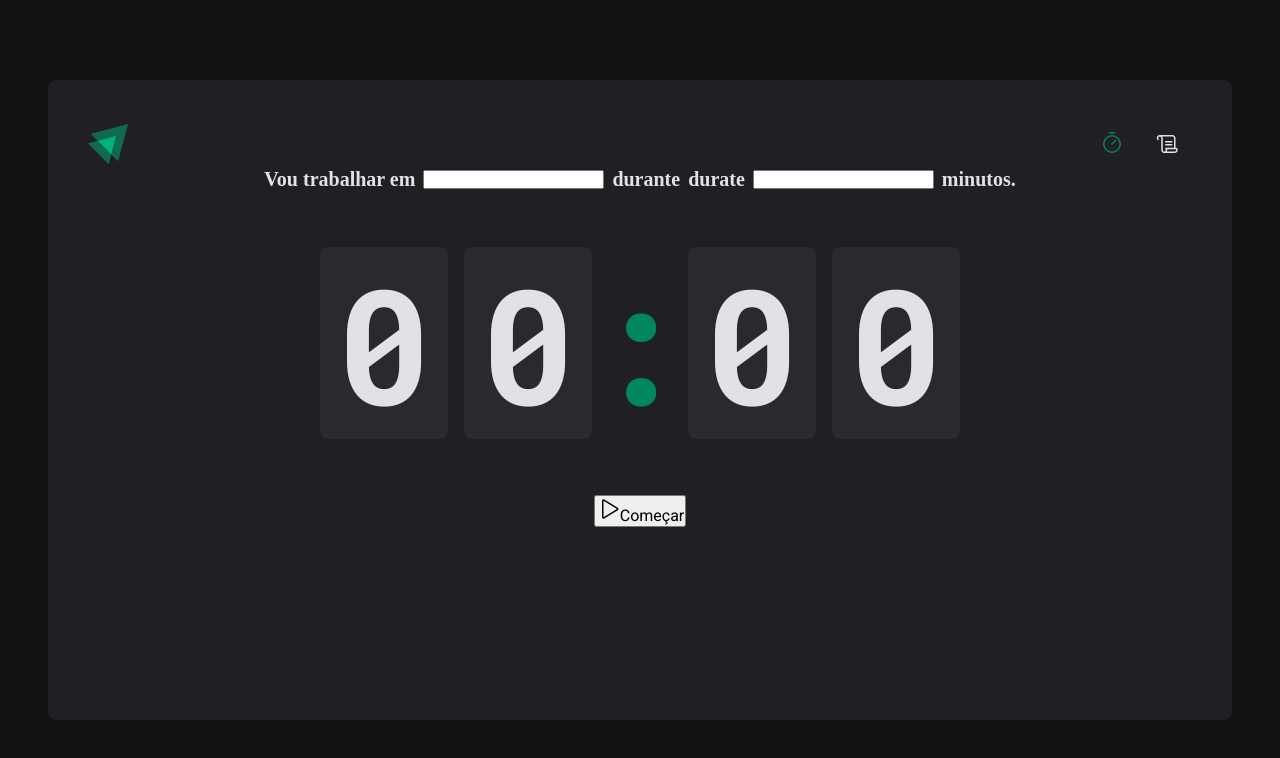
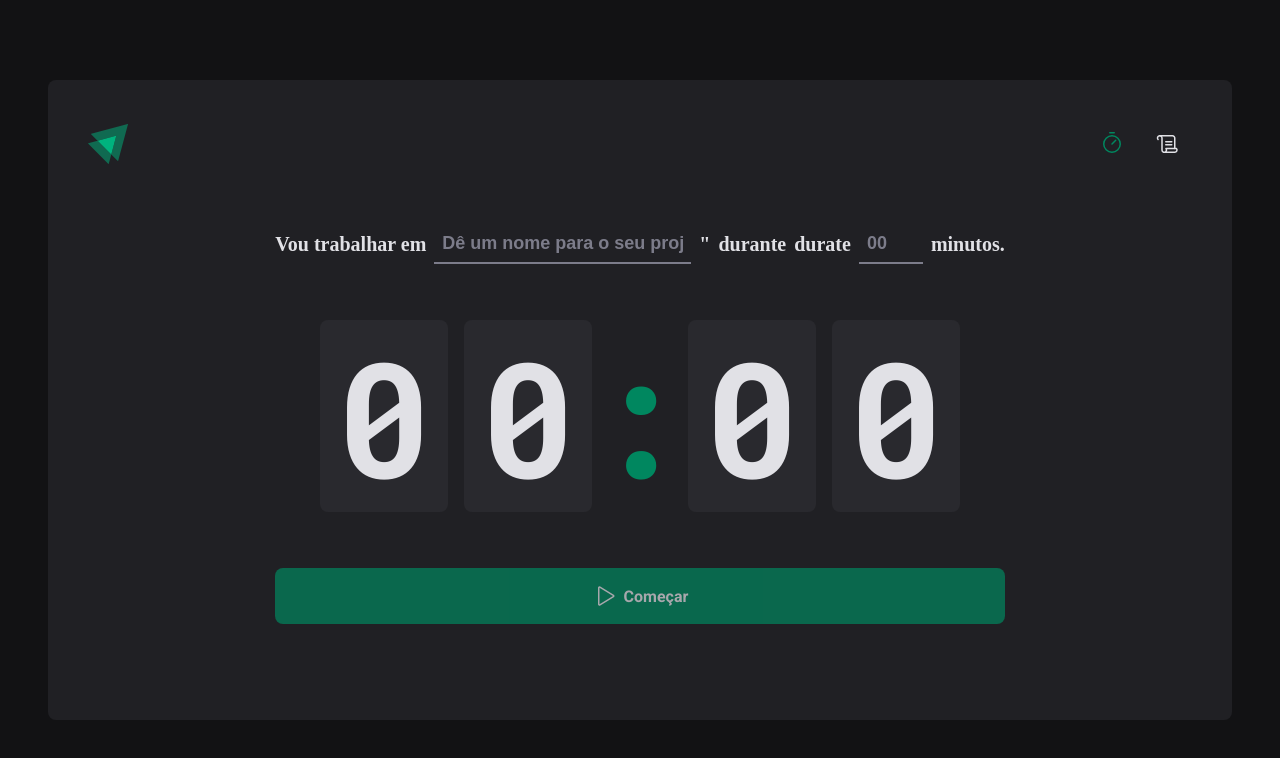
Before and after one commit to LeoFernandes210798/02-Iginite-timer, a React (Vite) app: page / in a window 1280 px wide. Shown: the top 758 px of the page. Built offline with nearby package versions, Linux system fonts and the light colour scheme.

Commit message:
Modificação em inputs

```diff
--- a/src/pages/Home/index.tsx
+++ b/src/pages/Home/index.tsx
@@ -3,7 +3,10 @@
   CountdownContainer,
   FormContainer,
   HomeContainer,
+  MinuteAmountInput,
   Separator,
+  StartCountdownButton,
+  TaskInput,
 } from './styles'
 export function Home() {
   return (
@@ -11,11 +14,26 @@
       <form action="">
         <FormContainer>
           <label htmlFor="task">Vou trabalhar em</label>
-          <input id="task" />
-          <span>durante</span>
+          <TaskInput
+            id="task"
+            list="task-suggestions"
+            placeholder="Dê um nome para o seu projeto"
+          />
+          <datalist id="task-suggestions">
+            <option value="1454" />
+            <option value="2414" />
+            <option value="31414" />
+          </datalist>
+          "<span>durante</span>
           <label htmlFor="minutesAmount">durate</label>
-          <input type="number" id="minutosAmount" />
-
+          <MinuteAmountInput
+            type="number"
+            id="minutosAmount"
+            placeholder="00"
+            step={5}
+            min={0}
+            max={60}
+          />
           <span>minutos.</span>
         </FormContainer>
         <CountdownContainer>
@@ -25,11 +43,10 @@
           <span>0</span>
           <span>0</span>
         </CountdownContainer>
-
-        <button type="submit">
+        <StartCountdownButton type="submit" disabled>
           <Play size={24} />
           Começar
-        </button>
+        </StartCountdownButton>
       </form>
     </HomeContainer>
   )
--- a/src/pages/Home/styles.ts
+++ b/src/pages/Home/styles.ts
@@ -3,17 +3,17 @@
 export const HomeContainer = styled.main`
   flex: 1;
 
-  display: flex
+  display: flex;
   flex-direction: column;
   align-items: center;
   justify-content: center;
 
-  form{
+  form {
     display: flex;
-    flex-direction:column;
+    flex-direction: column;
     align-items: center;
     gap: 3.5rem;
- }
+  }
 `
 
 export const FormContainer = styled.div`
@@ -26,6 +26,38 @@
   font-size: 1.25rem;
   font-weight: bold;
   flex-wrap: wrap;
+`
+
+const BaseInput = styled.input`
+  background: transparent;
+  height: 2.5rem;
+  border: 0;
+  border-bottom: 2px solid ${(props) => props.theme['gray-500']};
+  font-weight: bold;
+  font-size: 1.125rem;
+  padding: 0 0.5rem;
+  color: ${(props) => props.theme['gray-100']};
+
+  &::placeholder {
+    color: ${(props) => props.theme['gray-500']};
+  }
+
+  &:focus {
+    box-shadow: none;
+    border-color: ${(props) => props.theme['gray-500']};
+  }
+`
+
+export const TaskInput = styled(BaseInput)`
+  flex: 1;
+
+  &::-webkit-calendar-picker-indicator {
+    display: none !important;
+  }
+`
+
+export const MinuteAmountInput = styled(BaseInput)`
+  width: 4rem;
 `
 
 export const CountdownContainer = styled.div`
@@ -43,6 +75,7 @@
     border-radius: 8px;
   }
 `
+
 export const Separator = styled.div`
   padding: 2rem 0;
   color: ${(props) => props.theme['green-500']};
@@ -52,3 +85,31 @@
   display: flex;
   justify-content: center;
 `
+
+export const StartCountdownButton = styled.button`
+  width: 100%;
+  border: 0;
+  padding: 1rem;
+  border-radius: 8px;
+
+  display: flex;
+  align-items: center;
+  justify-content: center;
+
+  gap: 0.5rem;
+  font-weight: bold;
+
+  cursor: pointer;
+
+  background: ${(props) => props.theme['green-500']};
+  color: ${(props) => props.theme['gray-100']};
+
+  &:disabled {
+    opacity: 0.7;
+    cursor: not-allowed;
+  }
+
+  &:not(:disabled)hover {
+    background: ${(props) => props.theme['green-700']};
+  }
+`
--- a/src/styles/global.ts
+++ b/src/styles/global.ts
@@ -16,6 +16,7 @@
         background: ${(props) => props.theme['gray-900']};
         color: ${(props) => props.theme['gray-300']};
         -webkit-font-smoothing: antialiased;
+
     }
 
     border-style, input-security, textarea, button{
```
